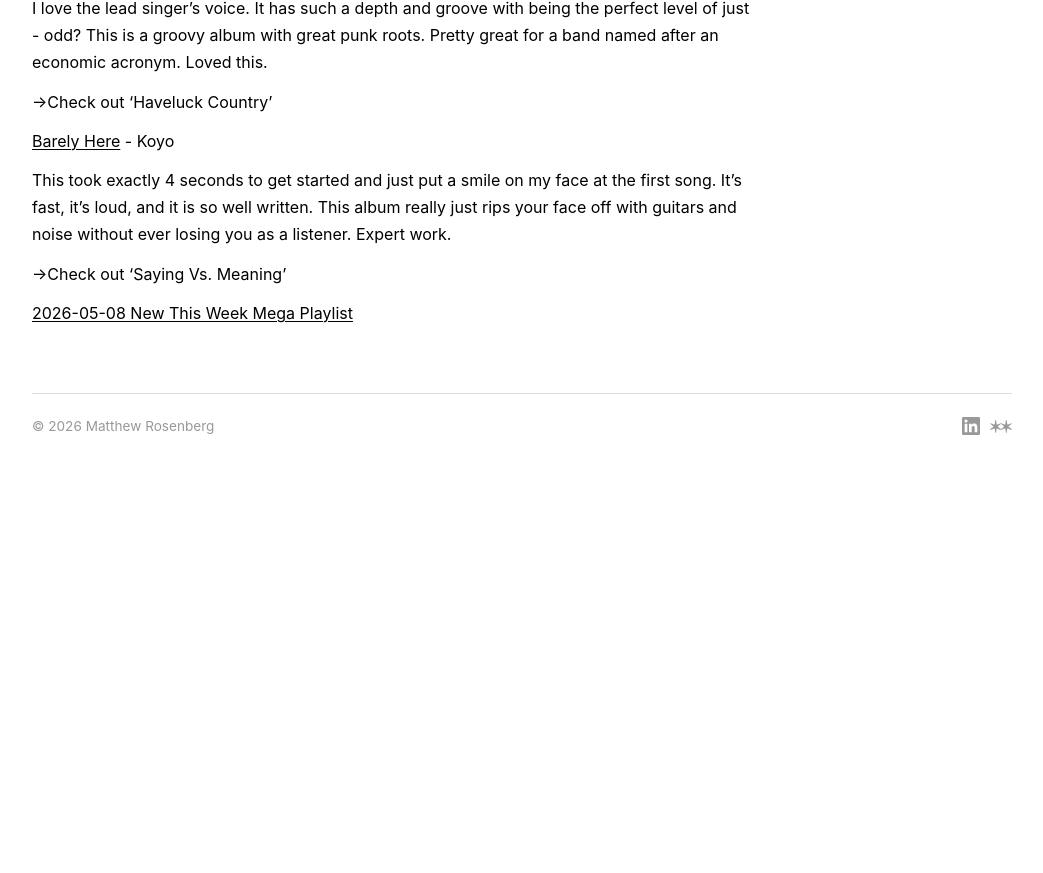
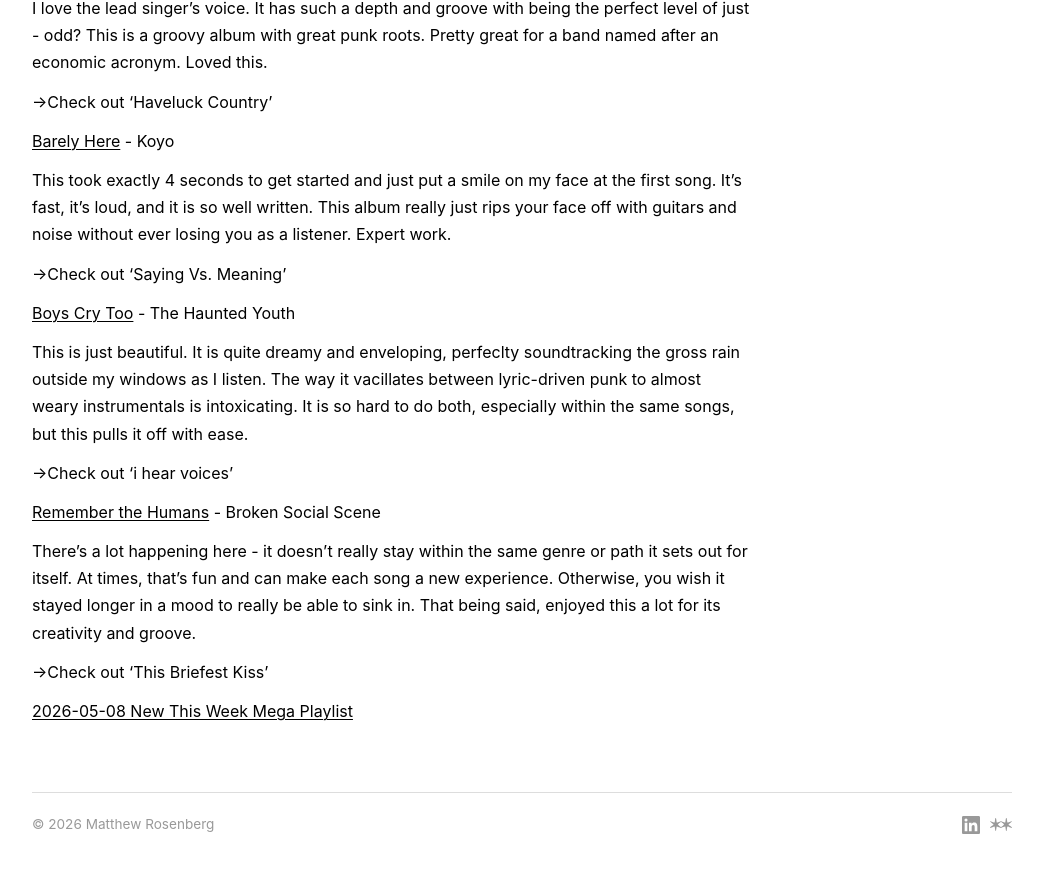
Before and after one commit to mattjrosenberg/mattjrosenberg.com, a Jekyll site: the page built from _posts/2026-05-08-new-good-music.md, in a window 1280 px wide and 900 px high, scrolled down 1512 px. Shown: the top 873 px of the window, without its empty margins (118-1161 px from the left). Built offline with Jekyll 4.4.1, drawn with Linux system fonts in a browser that asks for light colours; a script that is not in the unit is left out; before the commit the page ends 2014 px from its top, so only the background shows below that.

Commit message:
vault backup: 2026-05-10 21:07:10

```diff
--- a/_posts/2026-05-08-new-good-music.md
+++ b/_posts/2026-05-08-new-good-music.md
@@ -25,4 +25,16 @@
 
 →Check out 'Saying Vs. Meaning'
 
+[Boys Cry Too](https://open.spotify.com/album/1dNC3LocONxgz5YiSE6yzG?si=r1ODyRZUSti903burN7cYg) - [[The Haunted Youth]]
+
+This is just beautiful. It is quite dreamy and enveloping, perfeclty soundtracking the gross rain outside my windows as I listen. The way it vacillates between lyric-driven punk to almost weary instrumentals is intoxicating. It is so hard to do both, especially within the same songs, but this pulls it off with ease.
+
+→Check out 'i hear voices'
+
+[Remember the Humans](https://open.spotify.com/album/6skQ2cM5dafp4UdvvN0Xf9?si=PHiQ3TP2RTic0V3ZDczkqw) - [[Broken Social Scene]]
+
+There's a lot happening here - it doesn't really stay within the same genre or path it sets out for itself. At times, that's fun and can make each song a new experience. Otherwise, you wish it stayed longer in a mood to really be able to sink in. That being said, enjoyed this a lot for its creativity and groove.
+
+→Check out 'This Briefest Kiss'
+
 [2026-05-08 New This Week Mega Playlist](https://open.spotify.com/playlist/2YxJnTk8qdPQJxUuNwndmB?si=5360abd692264994)
```
